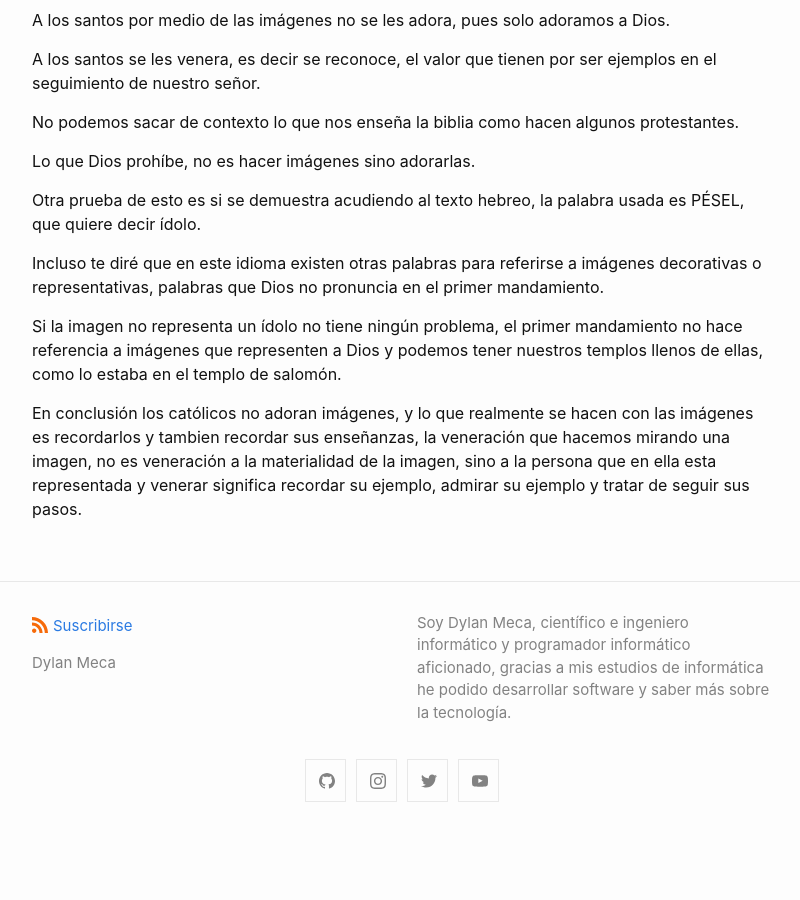
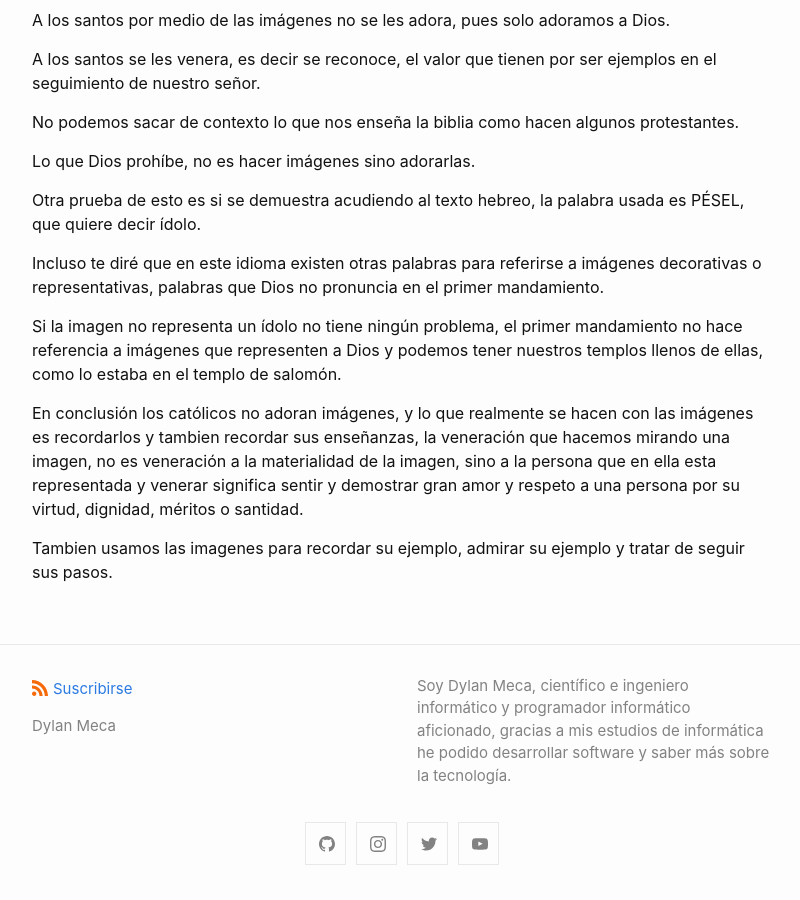
Before and after one commit to dylanmeca/dylanmeca.github.io, a Jekyll site: the page built from _posts/2021-08-01-Es-cierto-que-los-catolicos-adoran-imagenes.md, in a window 1280 px wide and 900 px high, scrolled down 3490 px. Shown: the whole window, without its empty margins (238-1038 px from the left). Built offline with Jekyll 4.4.1, drawn with Linux system fonts in a browser that asks for light colours; a script that is not in the unit is left out; comment, search, counter and statistics services are not loaded; before the commit the page ends 4327 px from its top, so only the background shows below that; some of the changed text lies outside the part shown.

Commit message:
Update 2021-08-01-Es-cierto-que-los-catolicos-adoran-imagenes.md

```diff
--- a/_posts/2021-08-01-Es-cierto-que-los-catolicos-adoran-imagenes.md
+++ b/_posts/2021-08-01-Es-cierto-que-los-catolicos-adoran-imagenes.md
@@ -48,7 +48,7 @@
 
 Los católicos sabemos que está prohibido y no adoramos imágenes, está prohibido hacerse todo tipo de imagen que se presente como divinidad y nos prohíbe hacer ídolos.
 
-Por lo tanto los católicos no adoramos imágenes si no veneramos a la persona que en ella esta representada y venerar significa recordar su ejemplo, admirar su ejemplo y tratar de seguir sus pasos.
+Por lo tanto los católicos no adoramos imágenes si no veneramos a la persona que en ella esta representada y venerar significa sentir y demostrar gran amor y respeto a una persona por su virtud, dignidad, méritos o santidad.
 
 La biblia nos enseña que los cristianos escaparon del uso de imágenes que se usaban para ser adoradas.
 
@@ -144,4 +144,6 @@
 
 Si la imagen no representa un ídolo no tiene ningún problema, el primer mandamiento no hace referencia a imágenes que representen a Dios y podemos tener nuestros templos llenos de ellas, como lo estaba en el templo de salomón.
 
-En conclusión los católicos no adoran imágenes, y lo que realmente se hacen con las imágenes es recordarlos y tambien recordar sus enseñanzas, la veneración que hacemos mirando una imagen, no es veneración a la materialidad de la imagen, sino a la persona que en ella esta representada y venerar significa recordar su ejemplo, admirar su ejemplo y tratar de seguir sus pasos.
+En conclusión los católicos no adoran imágenes, y lo que realmente se hacen con las imágenes es recordarlos y tambien recordar sus enseñanzas, la veneración que hacemos mirando una imagen, no es veneración a la materialidad de la imagen, sino a la persona que en ella esta representada y venerar significa sentir y demostrar gran amor y respeto a una persona por su virtud, dignidad, méritos o santidad.
+
+Tambien usamos las imagenes para recordar su ejemplo, admirar su ejemplo y tratar de seguir sus pasos.
```
